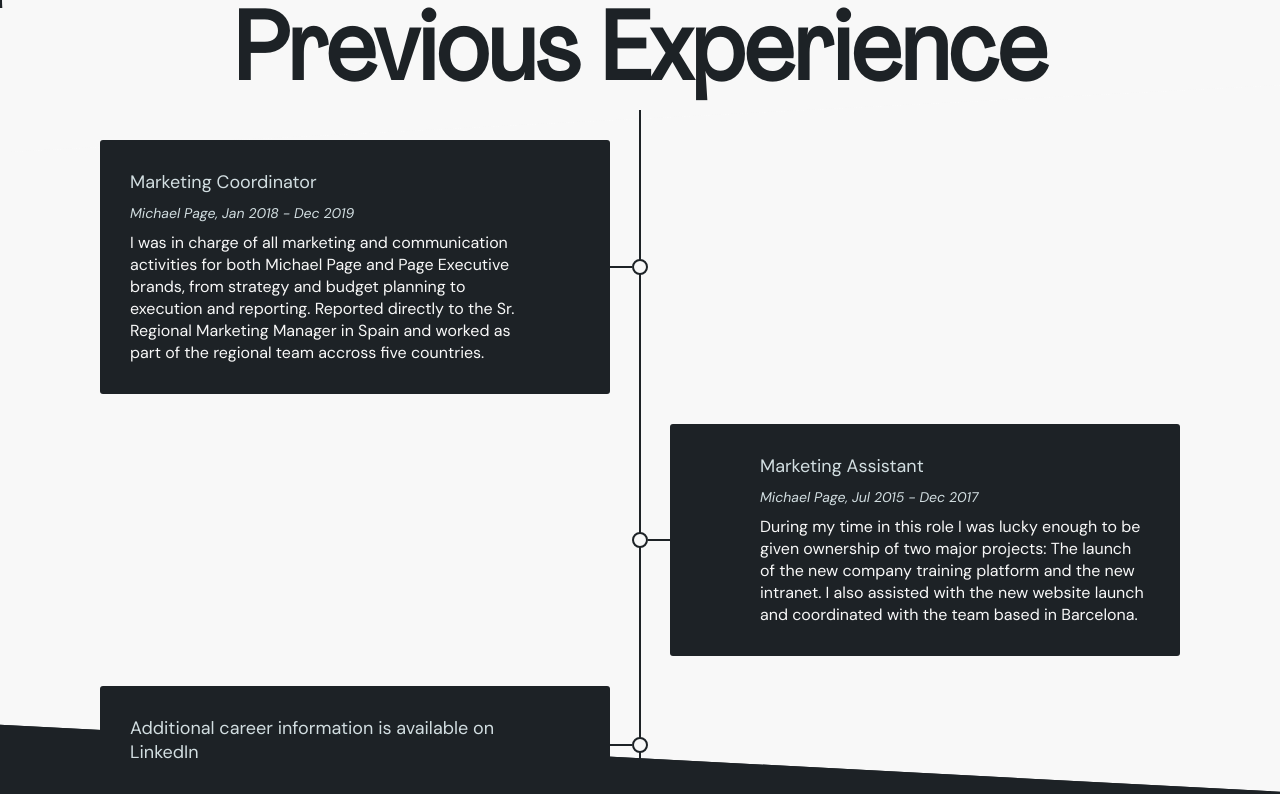
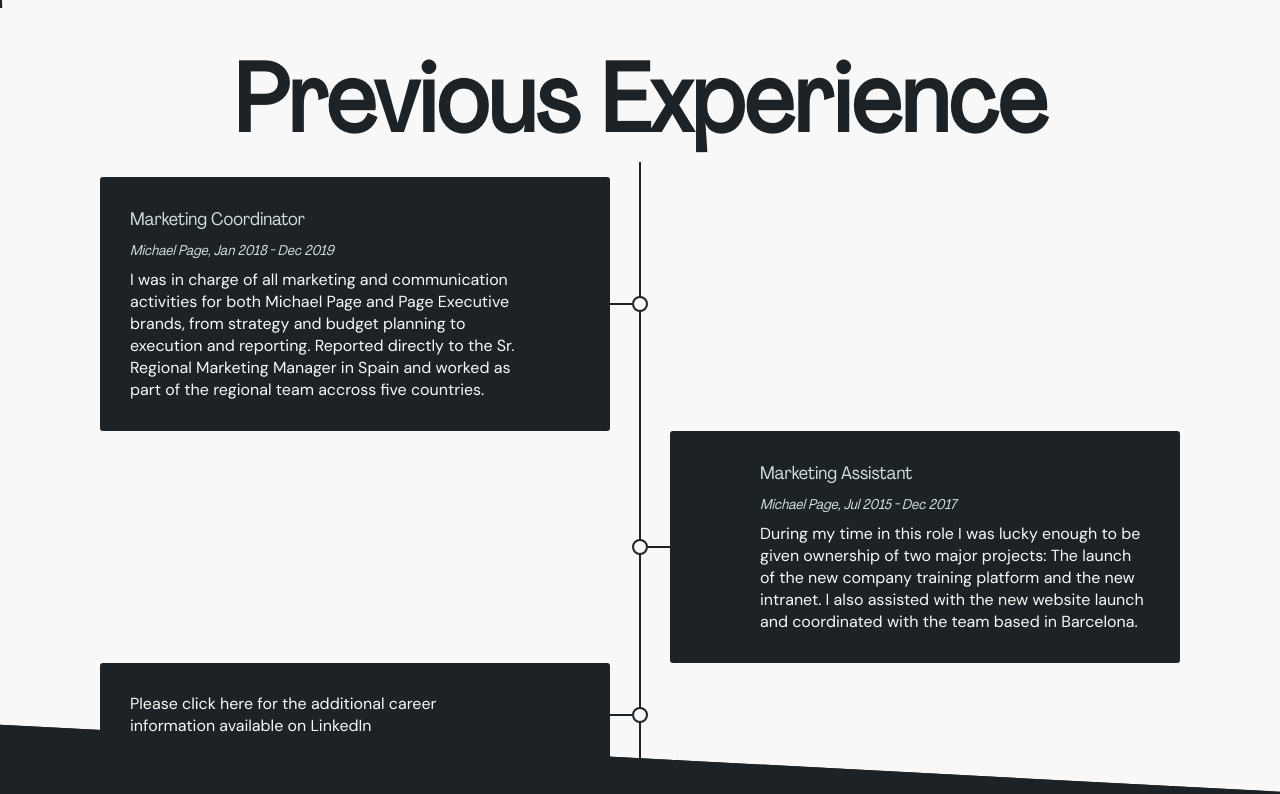
Before and after one commit to alaraayan/portfolio, a React (Create React App) app: page / in a window 1280 px wide. Shown: the part 3232-4026 px from the top of the page. Built offline with nearby package versions, Linux system fonts and the light colour scheme.

Commit message:
experience  done

```diff
--- a/src/components/WorkExperience.js
+++ b/src/components/WorkExperience.js
@@ -6,7 +6,7 @@ export default function WorkExperience() {
         <div className="column-flex-container">
           <h1 className="title-font section-title">Previous Experience</h1>
           <div className="timeline">
-            <div className="container left">
+            <div className="experience-container left">
               {/* <div className="date">date-field</div> */}
               <div className="content">
                 <h2>Marketing Coordinator</h2>
@@ -16,7 +16,7 @@ export default function WorkExperience() {
                 </p>
               </div>
             </div>
-            <div className="container right">
+            <div className="experience-container right">
               <div className="content">
                 <h2>Marketing Assistant</h2>
                 <h6>Michael Page, Jul 2015 - Dec 2017</h6>
@@ -25,13 +25,13 @@ export default function WorkExperience() {
                 </p>
               </div>
             </div>
-            <div className="container left">
+            <div className="experience-container left">
               <div className="content cursor">
-                <a href="https://www.linkedin.com/in/alaraayan/" target="_blank" rel="noreferrer" ><h2>Additional career information is available on LinkedIn </h2></a>
+                <a href="https://www.linkedin.com/in/alaraayan/" target="_blank" rel="noreferrer" ><p>Please click here for the additional career information available on LinkedIn</p></a>
 
               </div>
             </div>
-            {/* <div className="container right">
+            {/* <div className="experience-container right">
               <div className="content">
                 <h2>Marketing Intern</h2>
                 <p>
--- a/src/styles/main.scss
+++ b/src/styles/main.scss
@@ -530,9 +530,14 @@ h1 {
   }
 }
 
-//* PROJECTS
+//* EXPERIENCE
 
 #experience {
+  h1 {
+    margin:0;
+    padding: 0;
+    flex:0;
+  }
   .timeline {
     position: relative;
     width: 100%;
@@ -546,28 +551,29 @@ h1 {
     position: absolute;
     width: 2px;
     background: $black;
+    background: $black;
     top: 0;
     bottom: 0;
     left: 50%;
     margin-left: -1px;
   }
 
-  .container {
-    padding: 15px 30px;
+  .experience-container {
+    padding: 0 30px;
     position: relative;
     background: inherit;
     width: 50%;
   }
 
-  .container.left {
+  .experience-container.left {
     left: 0;
   }
 
-  .container.right {
+  .experience-container.right {
     left: 50%;
   }
 
-  .container::after {
+  .experience-container::after {
     content: '';
     position: absolute;
     width: 16px;
@@ -580,11 +586,11 @@ h1 {
     z-index: 1;
   }
 
-  .container.right::after {
+  .experience-container.right::after {
     left: -8px;
   }
 
-  .container::before {
+  .experience-container::before {
     content: '';
     position: absolute;
     width: 50px;
@@ -595,37 +601,38 @@ h1 {
     z-index: 1;
   }
 
-  .container.right::before {
+  .experience-container.right::before {
     left: 8px;
   }
 
-  .container .content {
+  .experience-container .content {
     padding: 30px 90px 30px 30px;
     background: $black;
     position: relative;
     border-radius: 3px;
   }
 
-  .container.right .content {
+  .experience-container.right .content {
     padding: 30px 30px 30px 90px;
 
   }
   a {
     text-decoration: none;
   }
-  .container .content h2, .container .content h6 {
+  .experience-container .content h2, .experience-container .content h6 {
+    font-family: $title-font;
     margin: 0 0 10px 0;
     font-size: 18px;
     font-weight: normal;
     color: #D2DEE1;
   }
 
-  .container .content h6 {
+  .experience-container .content h6 {
     font-style: italic;
     font-size: 14px;
   }
 
-  .container .content p {
+  .experience-container .content p {
     margin: 0;
     font-size: 16px;
     line-height: 22px;
@@ -638,30 +645,30 @@ h1 {
       left: 90px;
     }
 
-    .container {
+    .experience-container {
       width: 100%;
       padding-left: 120px;
       padding-right: 30px;
     }
 
-    .container.right {
+    .experience-container.right {
       left: 0%;
     }
 
-    .container.left::after,
-    .container.right::after {
+    .experience-container.left::after,
+    .experience-container.right::after {
       left: 82px;
     }
 
-    .container.left::before,
-    .container.right::before {
+    .experience-container.left::before,
+    .experience-container.right::before {
       left: 100px;
       border-color: transparent $black transparent transparent;
     }
 
 
-    .container.left .content,
-    .container.right .content {
+    .experience-container.left .content,
+    .experience-container.right .content {
       padding: 30px 30px 30px 90px;
       border-radius: 3px;
     }
```
